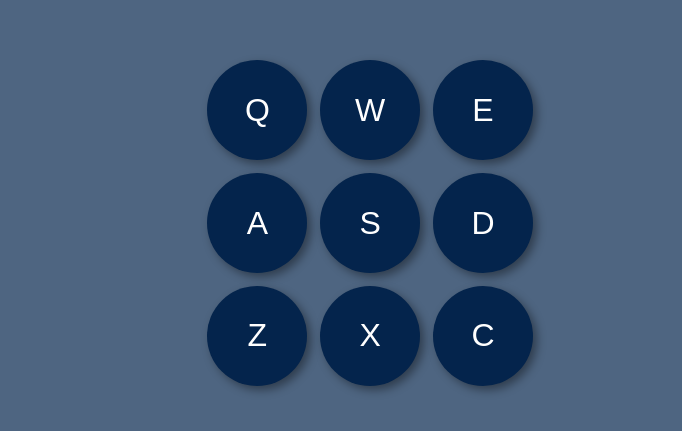
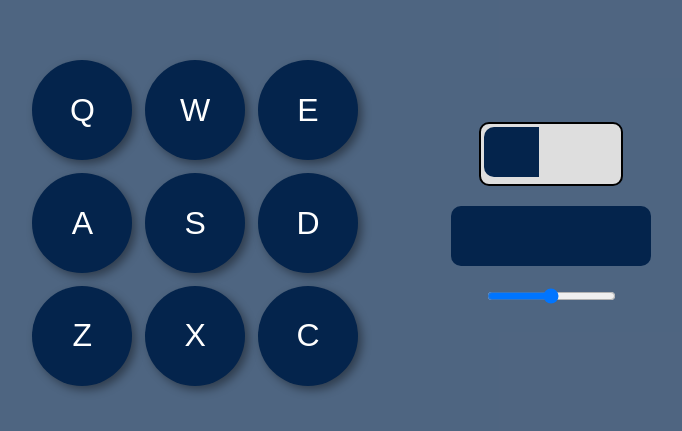
Before and after one commit to DawoodShahat/fcc-drum-machine, a React (Create React App) app: page / in a window 1280 px wide. Shown: the part 177-608 px from the top of the page, without its empty margins (264-946 px from the left). Built offline with nearby package versions, Linux system fonts and the light colour scheme.

Commit message:
added Toggle, VolumeSlider, Display components

```diff
--- a/src/App.css
+++ b/src/App.css
@@ -39,3 +39,48 @@
     content: "";
     display: table;
     clear: both; }
+
+.controller {
+  display: flex;
+  align-items: center;
+  justify-content: center;
+  flex-direction: column;
+  width: 350px; }
+
+/* toggle button */
+.toggle {
+  height: 60px;
+  width: 140px;
+  margin-bottom: 20px;
+  border: 2px solid black;
+  background: #dedede;
+  border-radius: 10px; }
+  .toggle .toggle-box {
+    display: inline-block;
+    height: 50px;
+    width: 55px;
+    margin: 2.5px 0 2.5px 2.5px;
+    background: #04244c;
+    border-top-left-radius: 10px;
+    border-bottom-left-radius: 10px; }
+  .toggle .changed {
+    margin-left: 78px;
+    border-top-left-radius: 0;
+    border-bottom-left-radius: 0;
+    border-top-right-radius: 10px;
+    border-bottom-right-radius: 10px; }
+
+.display {
+  height: 60px;
+  width: 200px;
+  background: #04244c;
+  border-radius: 10px;
+  margin-bottom: 20px;
+  display: flex;
+  justify-content: center;
+  align-items: center;
+  color: #fff;
+  font-size: 1.4em; }
+
+.volume-slider {
+  margin-bottom: 20px; }
--- a/src/App.js
+++ b/src/App.js
@@ -51,7 +51,9 @@ let drumPadData = [
 ];
 
 const DrumMachine = (props) => {
-
+    const {
+        volume
+    } = props;
 
     const drumPads = drumPadData.map( item => {
         return (
@@ -60,6 +62,7 @@ const DrumMachine = (props) => {
                 drumName={item.name}
                 id={item.id}
                 soundSrc={item.src}
+                volume={volume}
             />
         );
     });
@@ -76,7 +79,7 @@ const DrumPad = (props) => {
         drumName,
         id,
         soundSrc = '',
-        className
+        volume
     } = props;
 
     let myRef = React.createRef();
@@ -84,6 +87,7 @@ const DrumPad = (props) => {
 
 
     function handleClick(e){
+        myRef.current.volume = volume;
         myRef.current.currentTime = 0;
         myRef.current.play();
         console.log(myRef.current.id);
@@ -102,13 +106,51 @@ const DrumPad = (props) => {
     );
 }
 
-//"https://s3.amazonaws.com/freecodecamp/drums/Heater-1.mp3"
+const Toggle = (props) => {
+
+    const { handleToggle } = props;
+    return (
+		<div id="toggle" className="toggle" onClick={handleToggle}>
+			<div className="toggle-box"></div>
+		</div>
+    );
+}
+
+const Display = (props) => {
+
+    const { text } = props;
+    return (
+        <div className="display">
+            {text}
+        </div>
+    );
+}
+
+const VolumeSlider = (props) => {
+    const { handleChange } = props;
+    return (
+        <input
+            onChange={handleChange}
+            className="volume-slider"
+            type="range"
+            min="0"
+            max="100"
+        />
+    );
+}
 
 class App extends Component {
     constructor(props){
         super(props);
+        this.state = {
+            volume: 0.5,
+            displayText: ''
+        }
+
         this.handleKeyboardKey = this.handleKeyboardKey.bind(this);
         this.keyUp = this.keyUp.bind(this);
+        this.handleChange = this.handleChange.bind(this);
+        this.handleToggle = this.handleToggle.bind(this);
     }
 
 
@@ -125,21 +167,48 @@ class App extends Component {
 
     handleKeyboardKey(e){
         let audio = document.getElementById(String.fromCharCode(e.keyCode));
+
+        console.log(audio);
         if(!audio) return;
-        audio.parentElement.classList.toggle('key-pressed');
+
+        audio.volume = this.state.volume;
         audio.currentTime = 0;
+        audio.parentElement.classList.add('key-pressed');
         audio.play();
     }
 
     keyUp(e){
         let audio = document.getElementById(String.fromCharCode(e.keyCode));
-        audio.parentElement.classList.toggle('key-pressed');
+        if(!audio) return;
+        audio.parentElement.classList.remove('key-pressed');
+    }
+
+    handleChange(e){
+        this.setState({
+            volume: e.target.value / 100,
+            displayText: e.target.value
+
+        });
+    }
+
+    handleToggle(e){
+        console.log(e);
     }
 
     render(){
+        const {
+            displayText,
+            volume
+        } = this.state;
+
         return(
             <div className="app">
-                <DrumMachine />
+                <DrumMachine volume={volume} />
+                <div className="controller">
+                    <Toggle handleToggle={this.handleToggle} />
+                    <Display text={displayText} />
+                    <VolumeSlider handleChange={this.handleChange} />
+                </div>
             </div>
         );
     }
--- a/src/App.scss
+++ b/src/App.scss
@@ -50,3 +50,58 @@
         clear: both;
     }
 }
+
+// controller
+.controller {
+	display: flex;
+	align-items: center;
+	justify-content: center;
+	flex-direction: column;
+	width: 350px;
+}
+
+/* toggle button */
+.toggle {
+	height: 60px;
+	width: 140px;
+	margin-bottom: 20px;
+	border: 2px solid black;
+	background: #dedede;
+	border-radius: 10px;
+
+    .toggle-box {
+        display: inline-block;
+        height: 50px;
+        width: 55px;
+        margin: 2.5px 0 2.5px 2.5px;
+        background: #04244c;
+        border-top-left-radius: 10px;
+        border-bottom-left-radius: 10px;
+    }
+
+    .changed {
+        margin-left: 78px;
+        border-top-left-radius: 0;
+        border-bottom-left-radius: 0;
+        border-top-right-radius: 10px;
+        border-bottom-right-radius: 10px;
+    }
+}
+
+.display {
+	height: 60px;
+	width: 200px;
+	background: #04244c;
+    border-radius: 10px;
+	margin-bottom: 20px;
+    display: flex;
+    justify-content: center;
+    align-items: center;
+    color: #fff;
+    font-size: 1.4em;
+
+}
+
+.volume-slider {
+	margin-bottom: 20px;
+}
```
Also changed, not shown: 2 other files (tests, documents, lock files or other folders).
